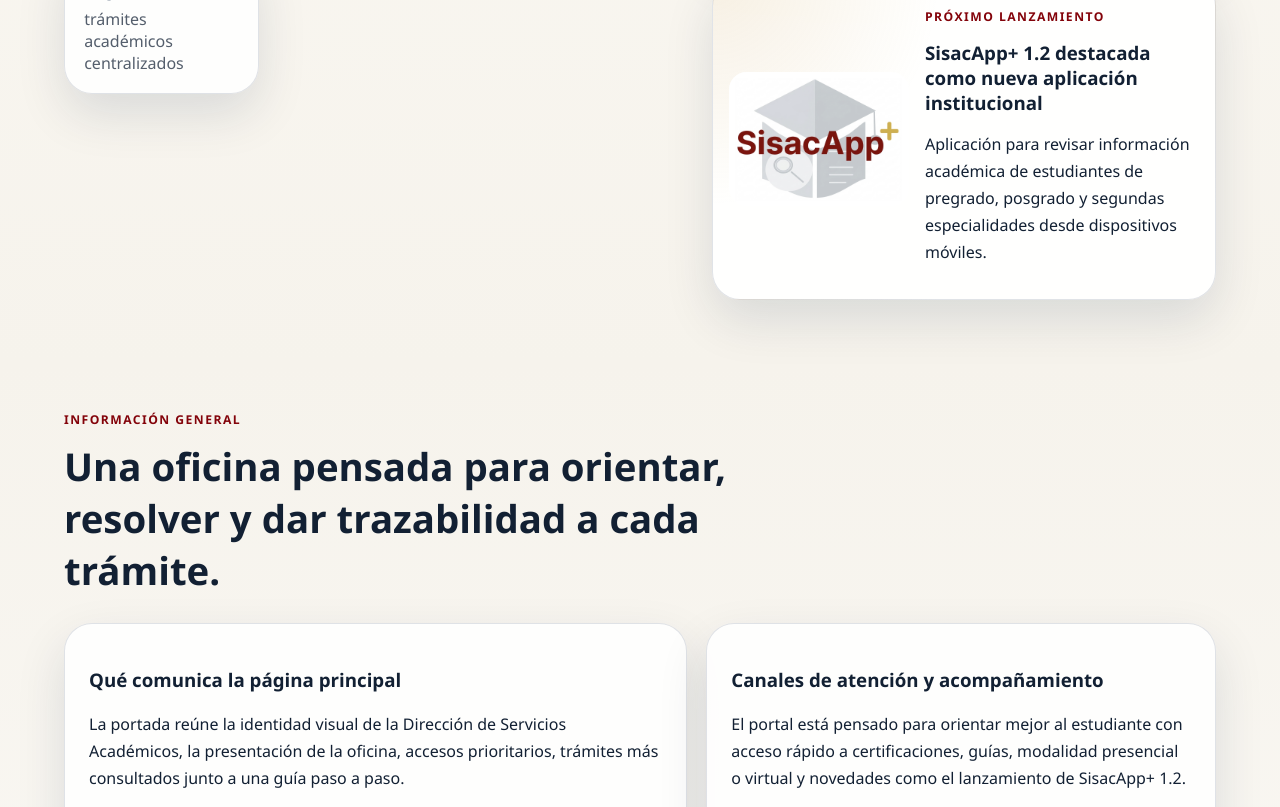
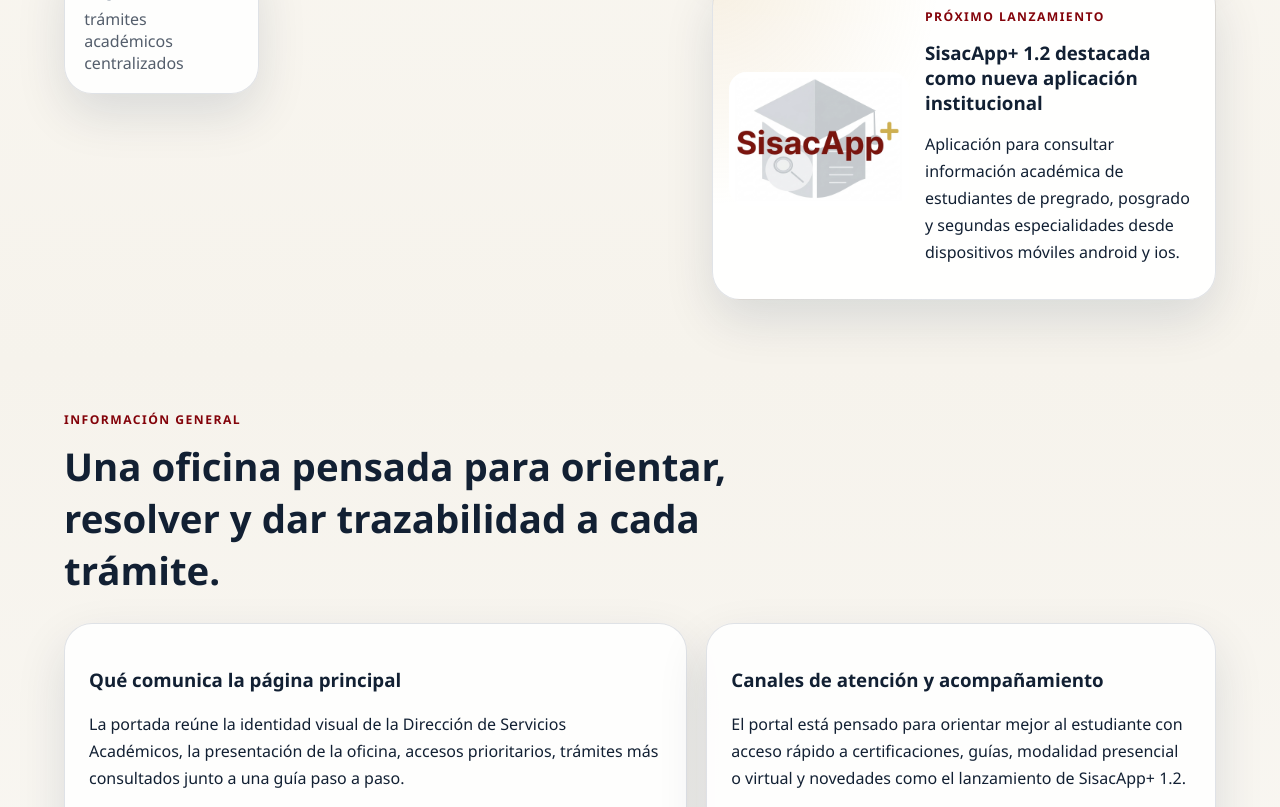
Before and after one commit to LucelyMendoza/web_dsa, a Next.js app: page / in a window 1280 px wide. Shown: the part 1280-2087 px from the top of the page. Built offline with nearby package versions, Linux system fonts and the light colour scheme.

Commit message:
Información sisacapp+

```diff
--- a/app/page.jsx
+++ b/app/page.jsx
@@ -61,11 +61,11 @@ export default function HomePage() {
           <div className="sisac-card">
             <img src="/branding/sisacapp.png" alt="Logo SisacApp+" className="sisac-image" />
             <div>
-              <p className="overlay-tag">Próximo lanzamiento</p>
+              <p className="overlay-tag">próximo lanzamiento</p>
               <h3>SisacApp+ 1.2 destacada como nueva aplicación institucional</h3>
               <p>
-                Aplicación para revisar información académica de estudiantes de pregrado, posgrado y
-                segundas especialidades desde dispositivos móviles.
+                Aplicación para consultar información académica de estudiantes de pregrado, posgrado y
+                segundas especialidades desde dispositivos móviles android y ios.
               </p>
             </div>
           </div>
--- a/data/siteContent.js
+++ b/data/siteContent.js
@@ -6,7 +6,7 @@ export const heroSlides = [
   {
     tag: "Lanzamiento próximo",
     title: "SisacApp+ 1.2 llegará a Play Store y App Store.",
-    text: "La nueva aplicación permitirá revisar información académica de pregrado, posgrado y segundas especialidades desde una experiencia más moderna y accesible.",
+    text: "La nueva aplicación permitirá consultar información académica de pregrado, posgrado y segundas especialidades desde una experiencia más moderna y accesible.",
     ctaLabel: "",
     ctaHref: "",
   },
```
